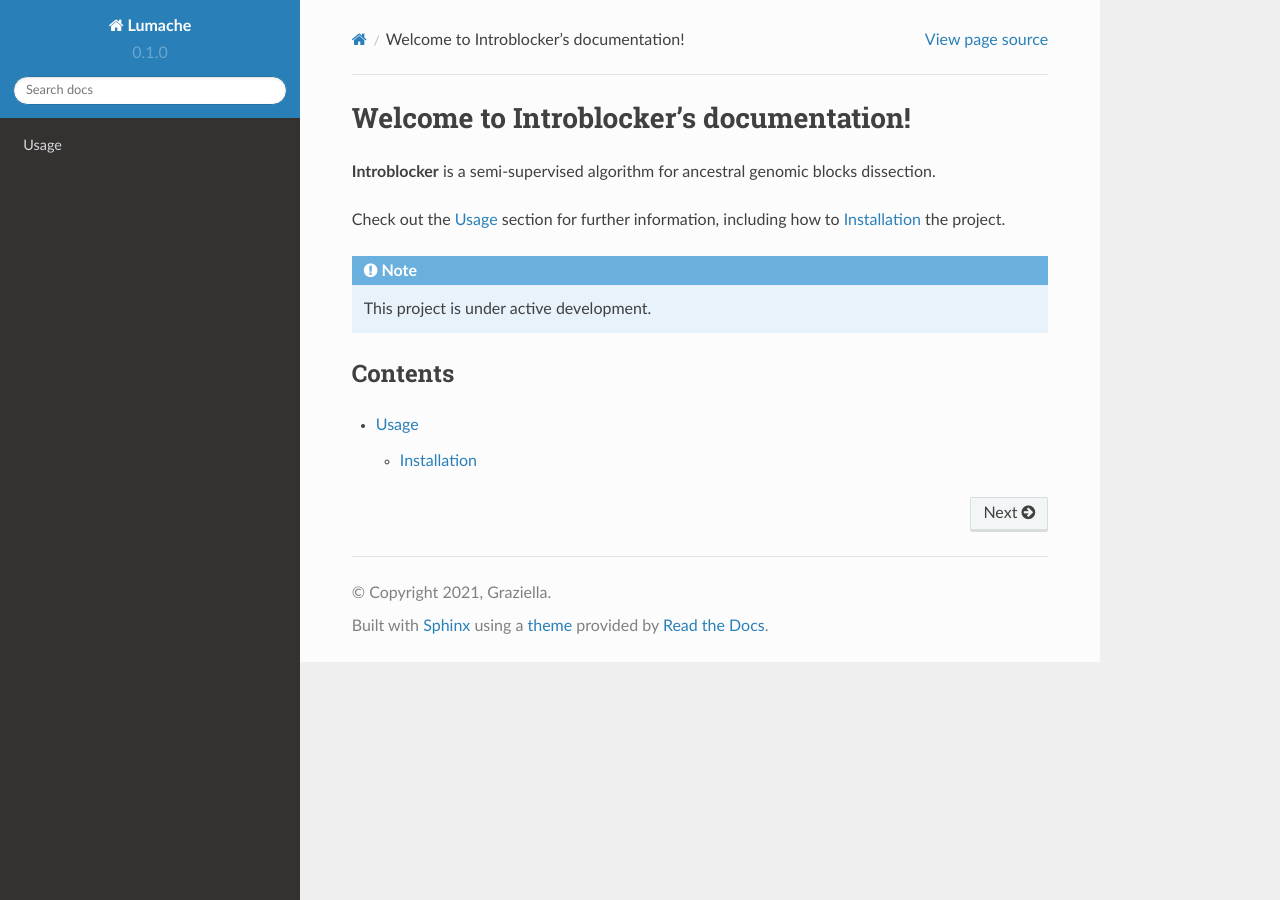
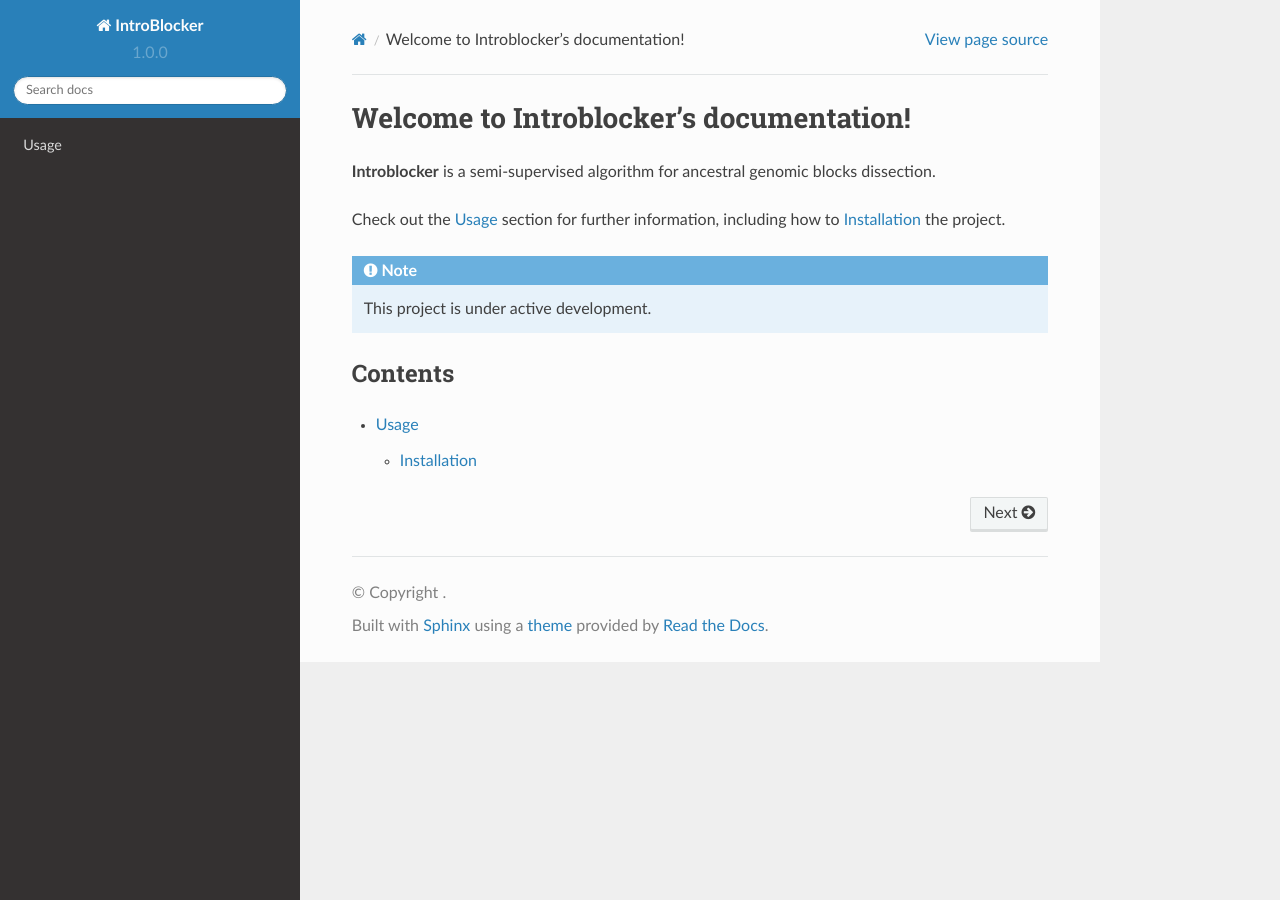
Before and after one commit to wangzihell/IntroBlocker_doc, a Sphinx documentation site: the page built from docs/source/index.rst, in a window 1280 px wide. Built offline with Sphinx 7.4.7 and the Read the Docs theme 2.0.0, drawn with Linux system fonts in a browser that asks for light colours; pages that are not in the unit, such as notebooks, are missing from menus.

Commit message:
Update conf.py

```diff
--- a/docs/source/conf.py
+++ b/docs/source/conf.py
@@ -2,12 +2,11 @@
 
 # -- Project information
 
-project = 'Lumache'
-copyright = '2021, Graziella'
-author = 'Graziella'
+project = 'IntroBlocker'
+author = 'Zihao Wang'
 
-release = '0.1'
-version = '0.1.0'
+release = '1.0'
+version = '1.0.0'
 
 # -- General configuration
 
```
